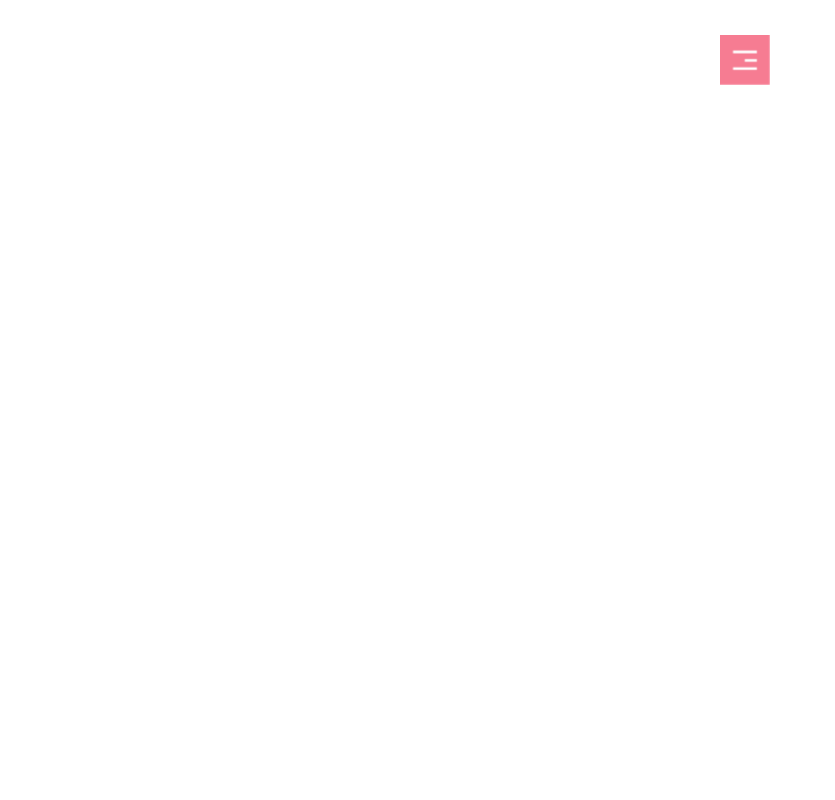
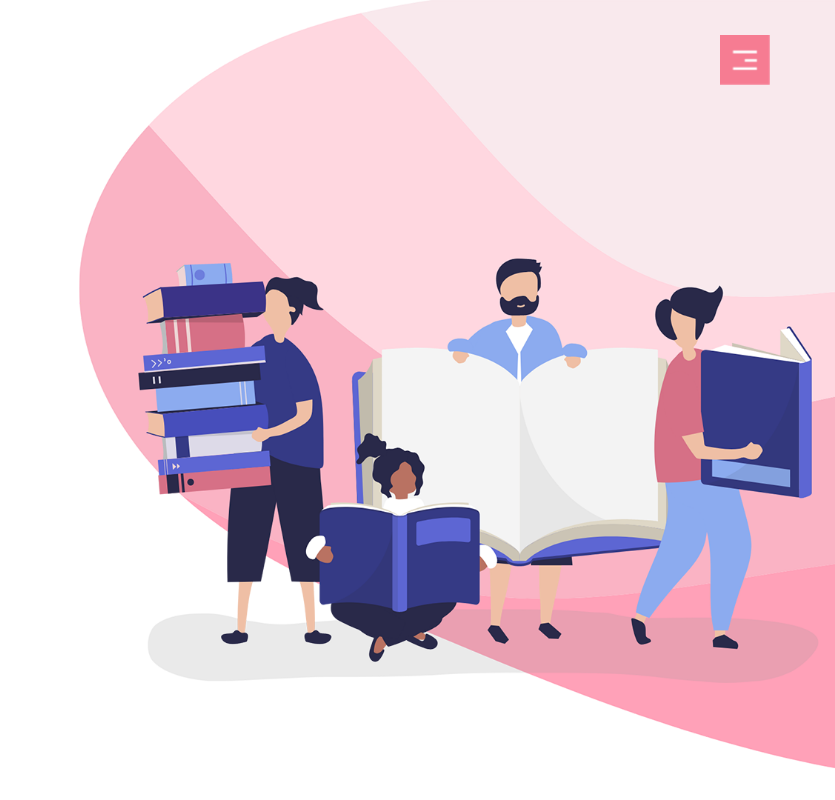
Before and after one commit to visal-98/Html-header, a plain HTML site: page index.html in a window 1280 px wide. Shown: the top 800 px of the page, 445-1280 px from the left. Drawn offline with Linux system fonts and the light colour scheme; files whose address does not match are found by name.

Commit message:
Update style.css

```diff
--- a/style.css
+++ b/style.css
@@ -5,7 +5,7 @@
 }
 #header{
     height: 100vh;
-    background-image: url(main/background.png);
+    background-image: url(background.png);
     background-position: center;
     background-size: cover;
 }
```
